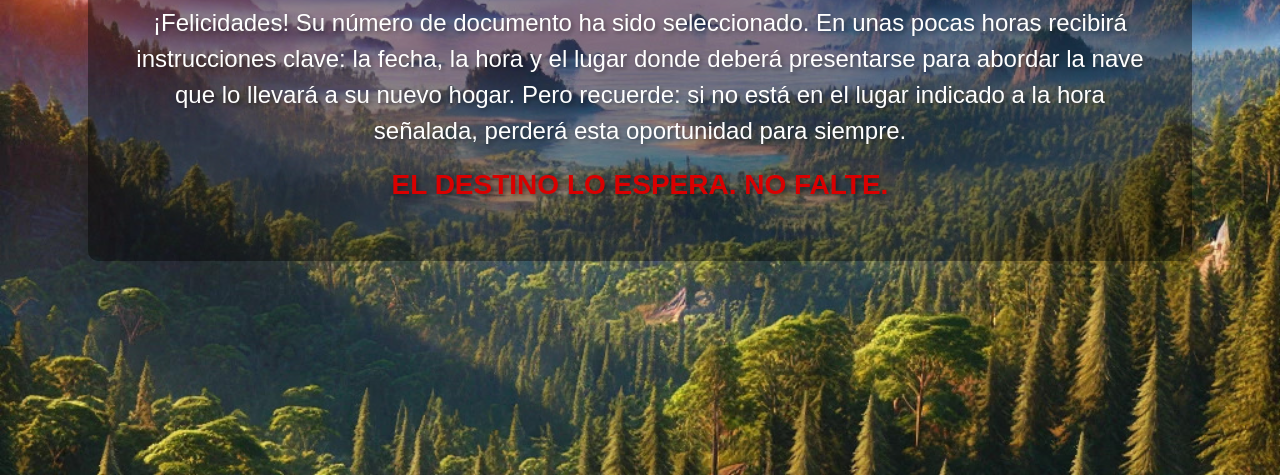
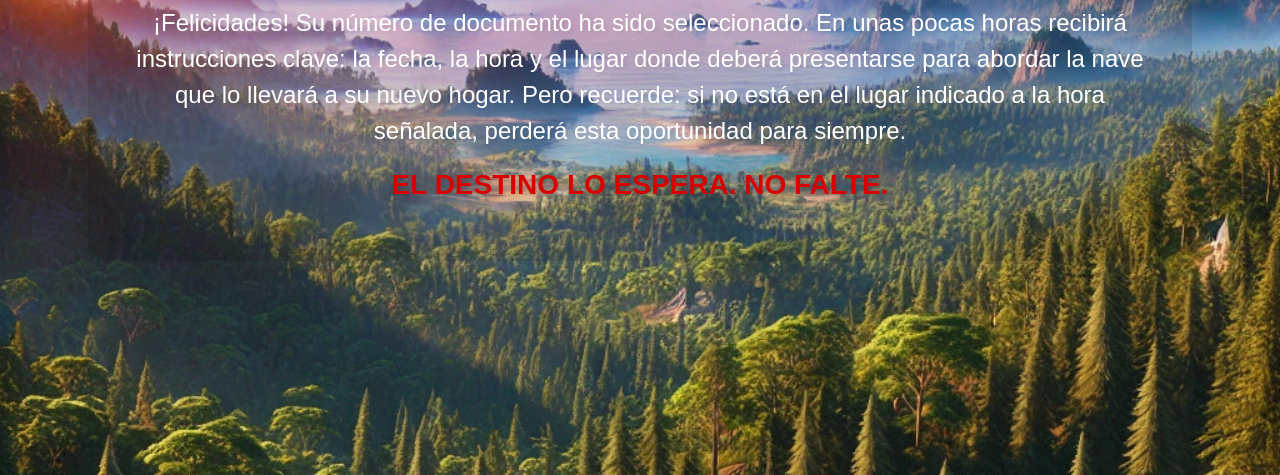
Before and after one commit to Zewapo/Sorteo-instrucciones, a plain HTML site: page index.html in a window 1280 px wide. Shown: the part 325-800 px from the top of the page. Drawn offline with Linux system fonts and the light colour scheme.

Commit message:
Update index.html

```diff
--- a/index.html
+++ b/index.html
@@ -24,11 +24,11 @@
 
         /* Estilo para el contenedor principal */
         .container {
-            background: rgba(0, 0, 0, 0.4); /* Fondo semitransparente */
+            background: rgba(0, 0, 0, 0.1); /* Fondo semitransparente */
             padding: 40px;
             border-radius: 10px;
             max-width: 80%;
-            text-shadow: 2px 2px 4px rgba(0, 0, 0, 0.4); /* Sombra para el texto */
+            text-shadow: 2px 2px 4px rgba(0, 0, 0, 0.1); /* Sombra para el texto */
             color: white;
         }
 
```
